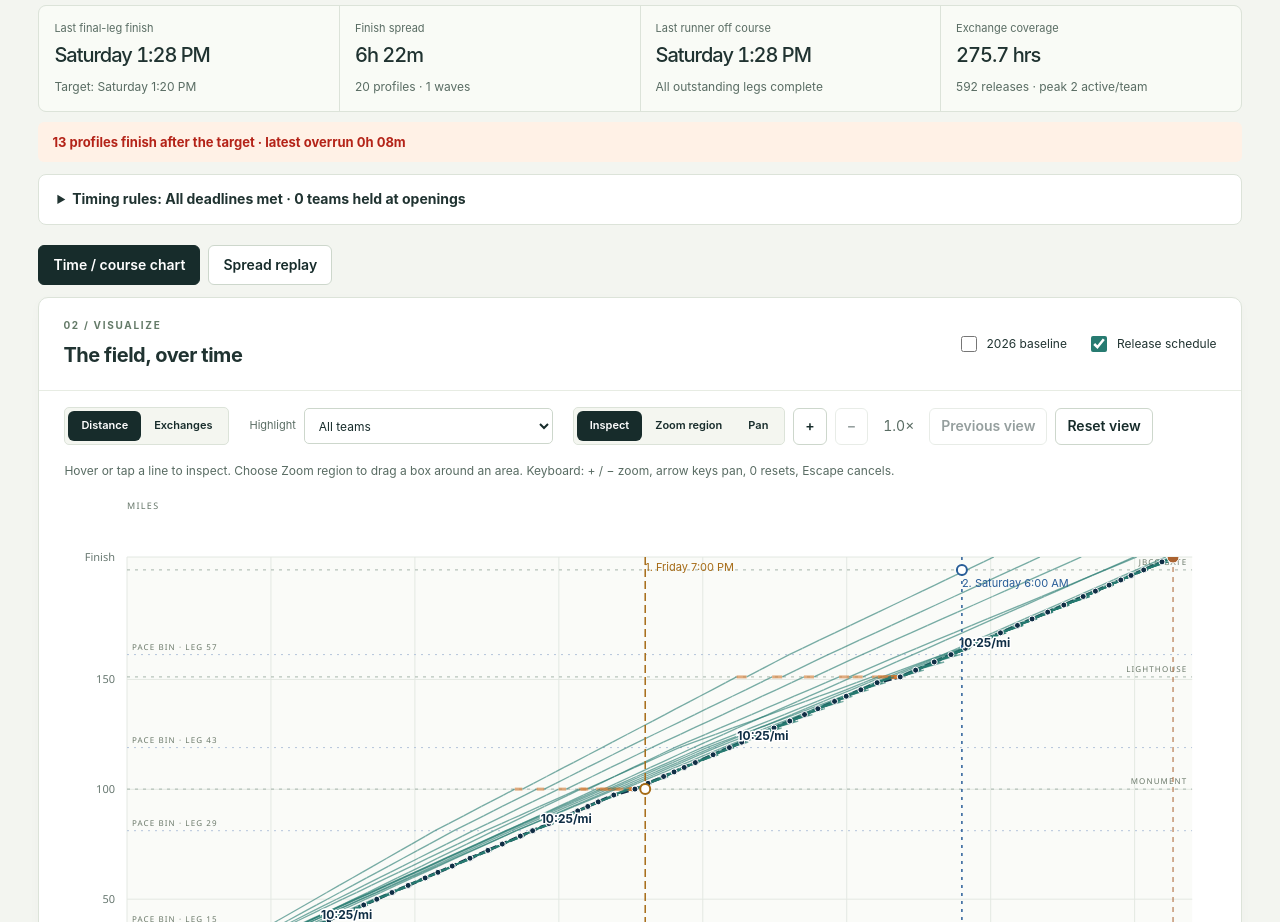
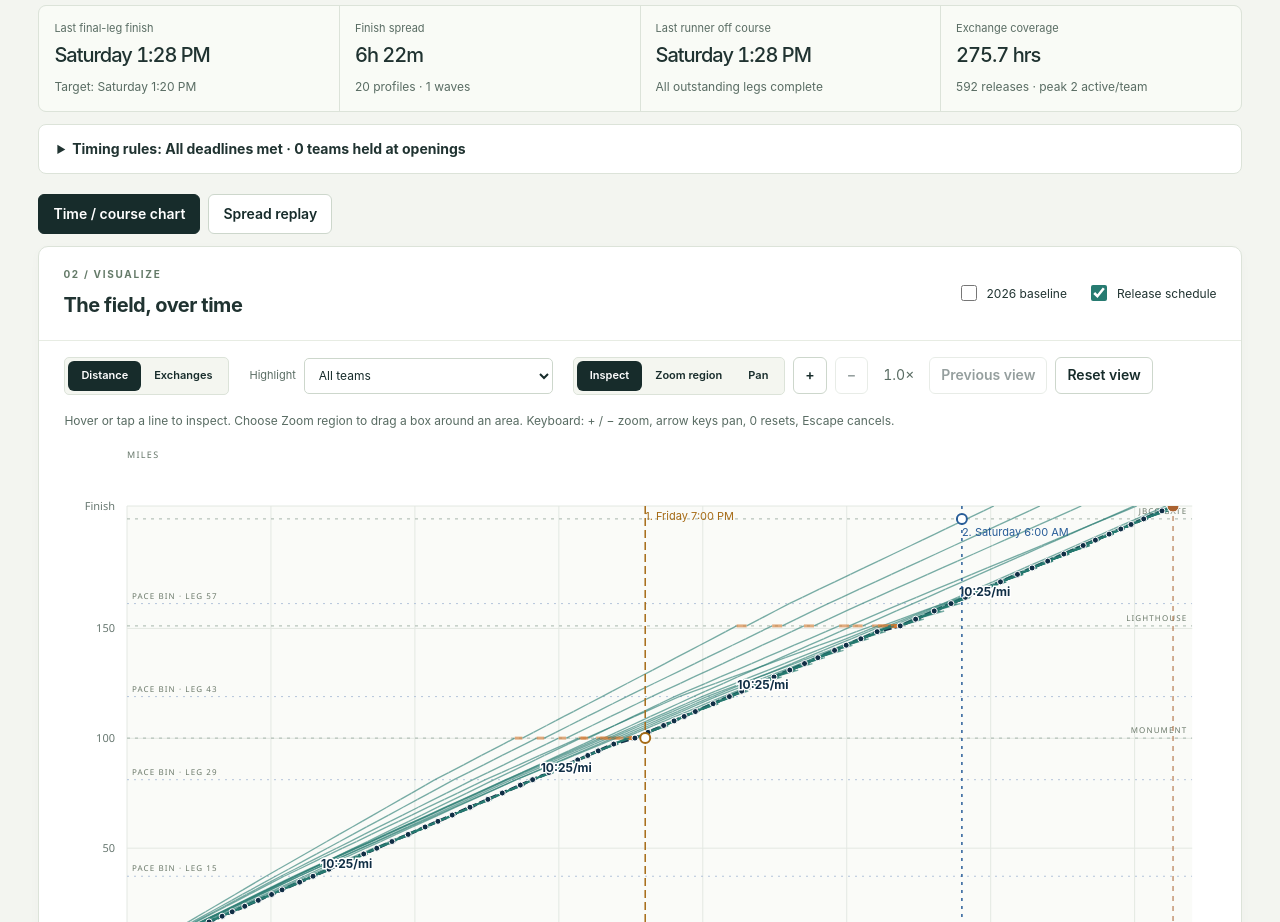
Before and after one commit to mhornmclane/WavePlanner, a React (Vite) app: page / in a window 1280 px wide. Shown: the part 820-1742 px from the top of the page. Built offline with nearby package versions, Linux system fonts and the light colour scheme.

Commit message:
Remove finish target status banner

```diff
--- a/src/Views.tsx
+++ b/src/Views.tsx
@@ -22,7 +22,6 @@ export function HistoricalData() {
 }
 
 export function Summary({result,scenario}:{result:Simulation;scenario:Scenario}) {
-  const late=result.teams.filter(t=>t.finish>scenario.release.targetFinish+1e-7);
   const lastFinish=result.teams.length ? Math.max(...result.teams.map(t=>t.finish)) : null;
   const gates=scenario.timingRules.filter(r=>r.enabled && r.type==="depart-after" && r.time>result.releases[r.exchange]);
   return <div className="live-summary">
@@ -32,7 +31,6 @@ export function Summary({result,scenario}:{result:Simulation;scenario:Scenario})
       <article><span>Last runner off course</span><strong>{clock(result.lastOffCourse)}</strong><small>All outstanding legs complete</small></article>
       <article><span>Exchange coverage</span><strong>{result.exchangeHours.toFixed(1)} hrs</strong><small>{result.releaseCount} releases · peak {result.peakActive} active/team</small></article>
     </div>
-    <p role="status" className={late.length ? "finish-feedback rule-failed":"finish-feedback"}>{!result.teams.length ? "Finish target: Not evaluated" : late.length ? `${late.length} profiles finish after the target · latest overrun ${duration(Math.max(...late.map(t=>t.finish))-scenario.release.targetFinish)}` : "All simulated final-leg finishes meet the target."}</p>
     {!!gates.length && <p className="gate-feedback">{gates.length} gate opening{gates.length===1?"":"s"} later than the planned release time. See timing rules for actual holds.</p>}
   </div>;
 }
```
